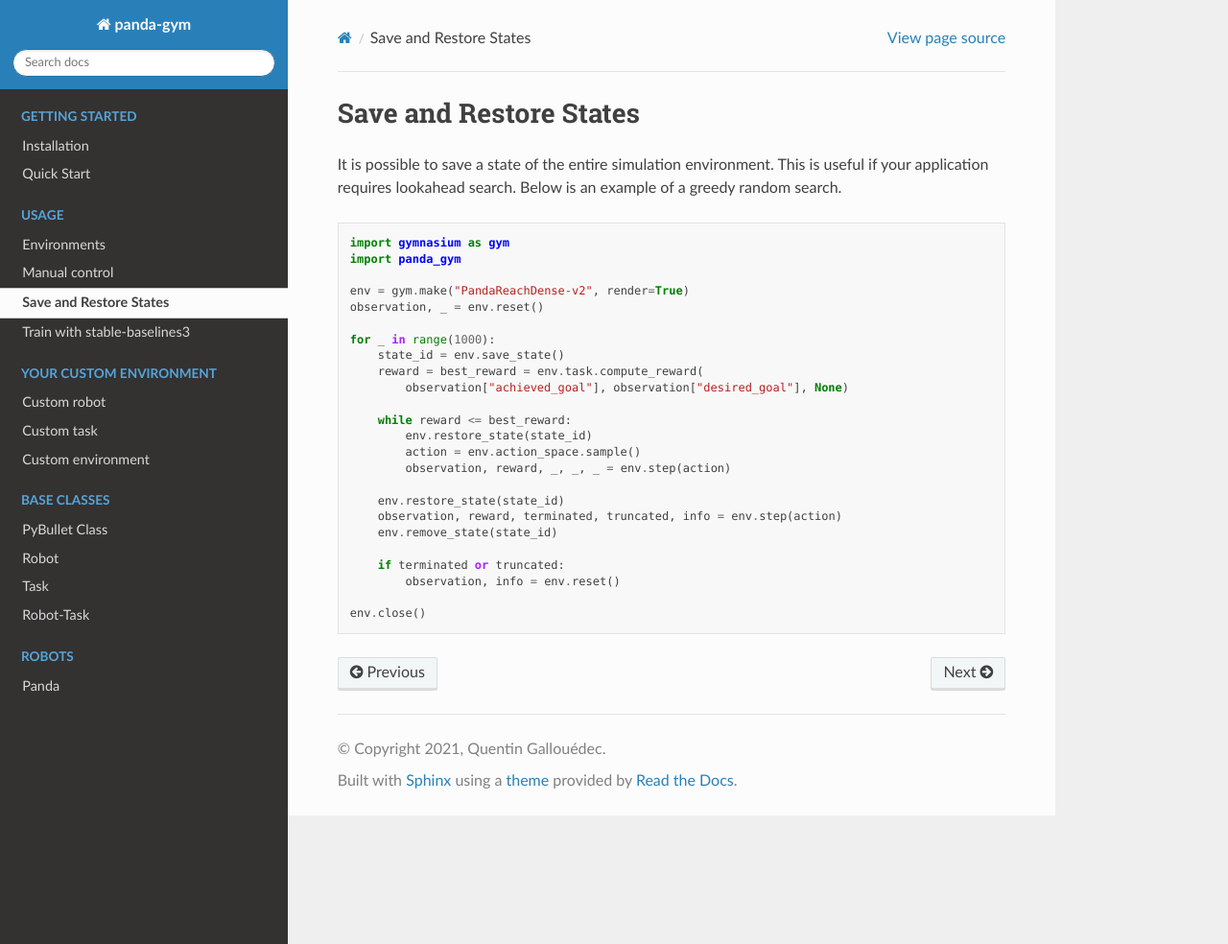
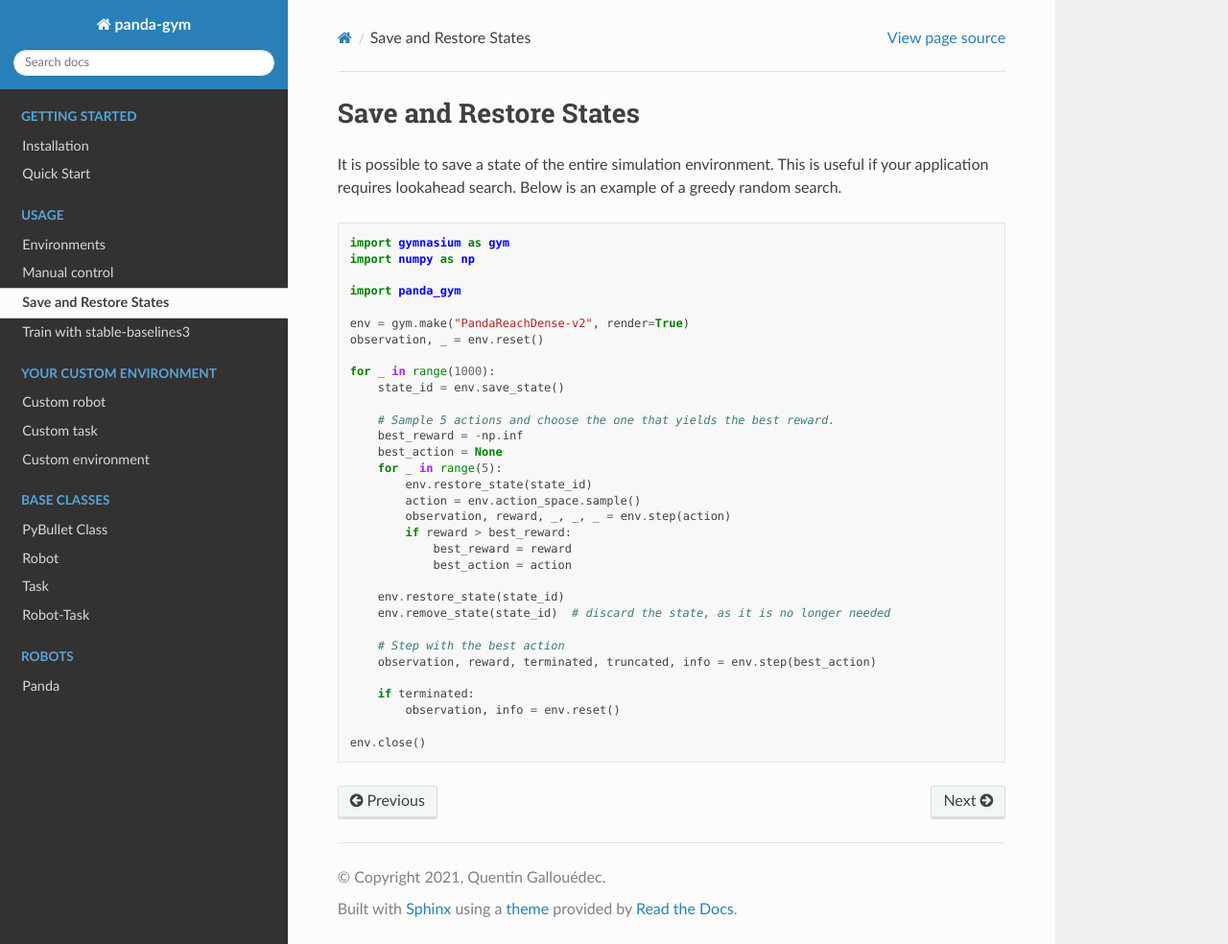
Before and after one commit to qgallouedec/panda-gym, a Sphinx documentation site: the page built from docs/usage/save_restore_state.rst, in a window 1280 px wide and 984 px high. Shown: the whole window at 96% size. Built offline with Sphinx 7.4.7 and the Read the Docs theme 2.0.0, drawn with Linux system fonts in a browser that asks for light colours.

Commit message:
improve save_restore documentation

```diff
--- a/docs/usage/save_restore_state.rst
+++ b/docs/usage/save_restore_state.rst
@@ -8,6 +8,8 @@ It is possible to save a state of the entire simulation environment. This is use
 .. code-block:: python
 
     import gymnasium as gym
+    import numpy as np
+
     import panda_gym
 
     env = gym.make("PandaReachDense-v2", render=True)
@@ -15,19 +17,25 @@ It is possible to save a state of the entire simulation environment. This is use
 
     for _ in range(1000):
         state_id = env.save_state()
-        reward = best_reward = env.task.compute_reward(
-            observation["achieved_goal"], observation["desired_goal"], None)
 
-        while reward <= best_reward:
+        # Sample 5 actions and choose the one that yields the best reward.
+        best_reward = -np.inf
+        best_action = None
+        for _ in range(5):
             env.restore_state(state_id)
             action = env.action_space.sample()
             observation, reward, _, _, _ = env.step(action)
+            if reward > best_reward:
+                best_reward = reward
+                best_action = action
 
         env.restore_state(state_id)
-        observation, reward, terminated, truncated, info = env.step(action)
-        env.remove_state(state_id)
+        env.remove_state(state_id)  # discard the state, as it is no longer needed
 
-        if terminated or truncated:
+        # Step with the best action
+        observation, reward, terminated, truncated, info = env.step(best_action)
+
+        if terminated:
             observation, info = env.reset()
 
     env.close()
```
